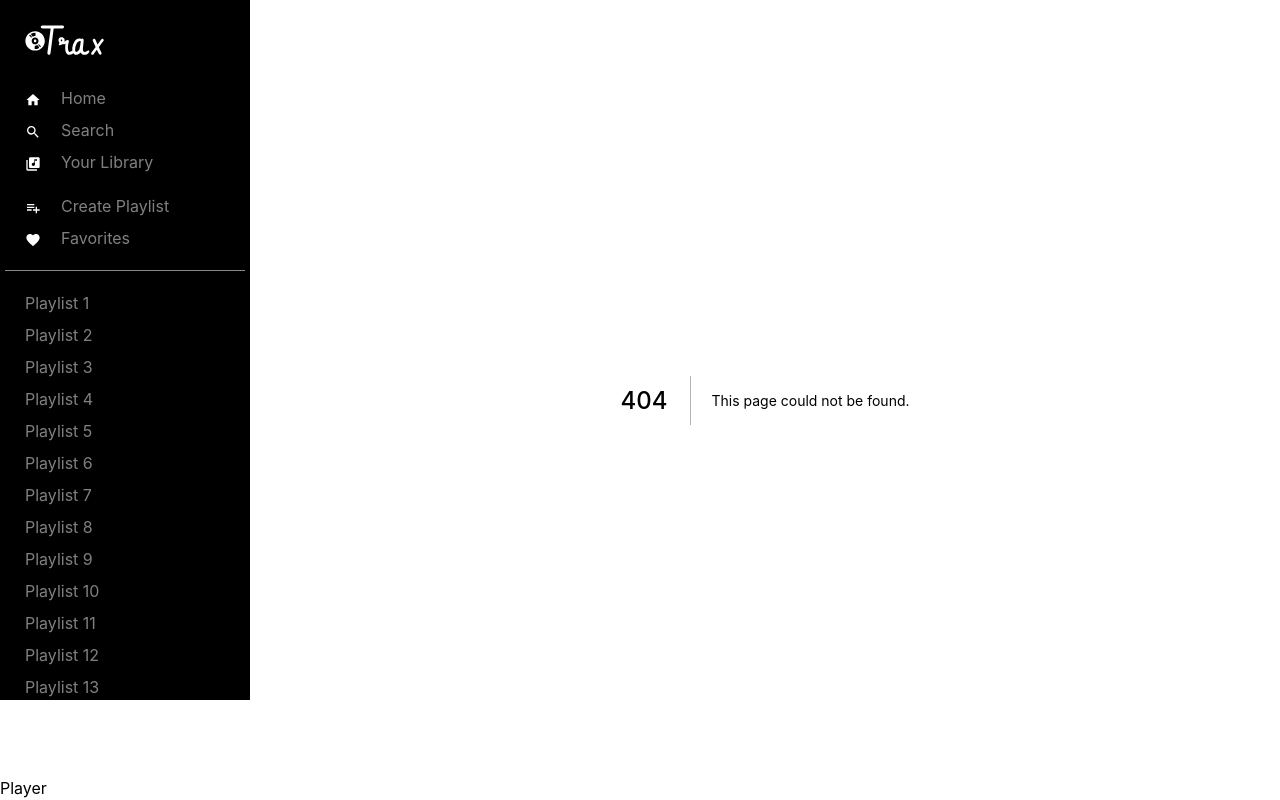
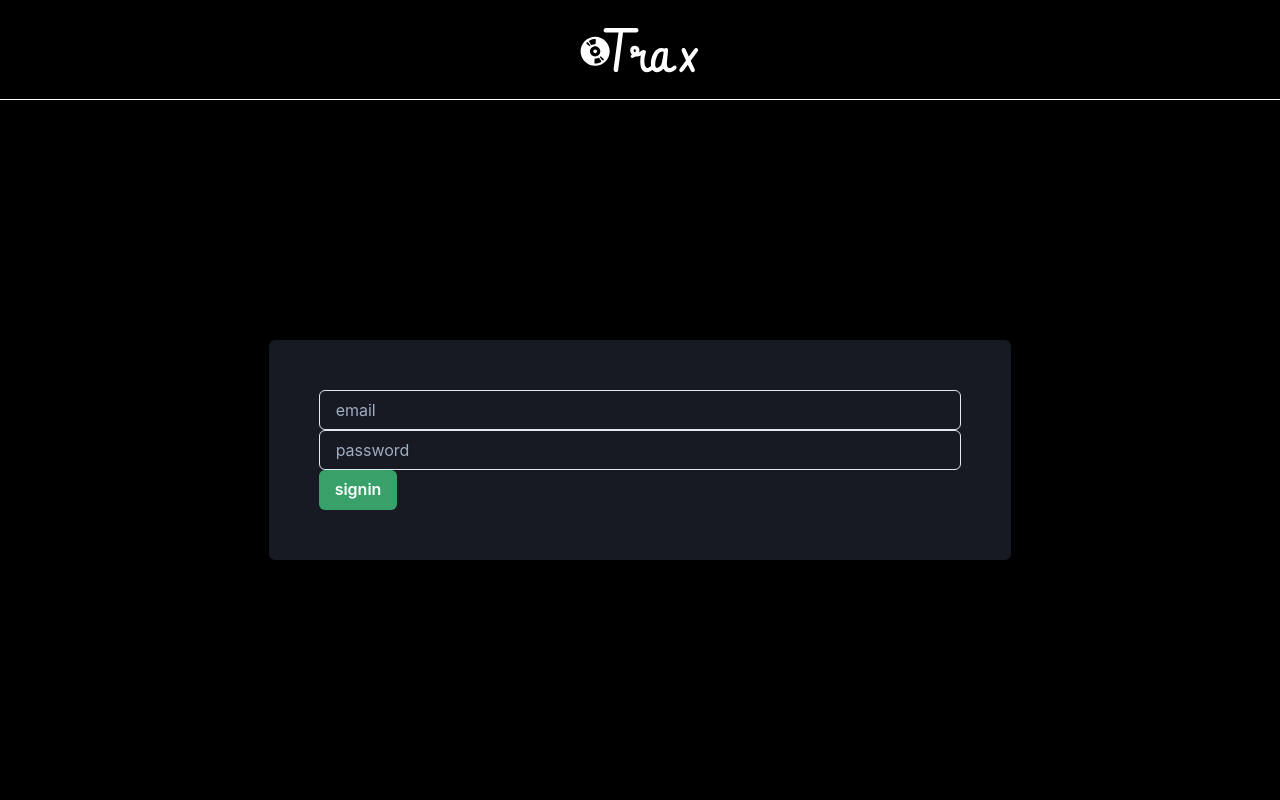
Before and after one commit to hardik6869/Next-App, a Next.js app: page /signin in a window 1280 px wide. Before the commit this address had no page. Built offline with nearby package versions, Linux system fonts and the light colour scheme.

Commit message:
Auth Form

```diff
--- /dev/null
+++ b/components/authForm.tsx
@@ -0,0 +1,60 @@
+import { Box, Flex, Input, Button } from "@chakra-ui/react";
+import NextImage from "next/image";
+import { useRouter } from "next/router";
+import { FC, useState } from "react";
+import { useSWRConfig } from "swr";
+import { auth } from "../lib/mutations";
+
+const AuthForm: FC<{ mode: "signin" | "signup" }> = ({ mode }) => {
+  const [email, setEmail] = useState("");
+  const [password, setPassword] = useState("");
+  const [isLoading, setIsLoading] = useState(false);
+  const router = useRouter();
+
+  const handleSubmit = async (e) => {
+    e.preventDefault();
+    setIsLoading(true);
+
+    await auth(mode, { email, password });
+    setIsLoading(false);
+    router.push("/");
+  };
+  return (
+    <Box height="100vh" width="100vw" bg="black" textColor="white">
+      <Flex
+        justify="center"
+        align="center"
+        height="100px"
+        borderBottom="white 1px solid"
+      >
+        <NextImage src="/logo.svg" height={60} width={120} />
+      </Flex>
+      <Flex justify="center" align="center" height="calc(100vh - 100px)">
+        <Box padding="50px" bg="gray.900" borderRadius="6px">
+          <form onSubmit={handleSubmit}>
+            <Input
+              placeholder="email"
+              type="email"
+              onChange={(e) => setEmail(e.target.value)}
+            />
+            <Input
+              placeholder="password"
+              type="password"
+              onChange={(e) => setPassword(e.target.value)}
+            />
+            <Button
+              type="submit"
+              bg="green.500"
+              isLoading={isLoading}
+              sx={{ "&:hover": { bg: "green.300" } }}
+            >
+              {mode}
+            </Button>
+          </form>
+        </Box>
+      </Flex>
+    </Box>
+  );
+};
+
+export default AuthForm;
--- a/package.json
+++ b/package.json
@@ -20,7 +20,8 @@
     "next": "12.1.6",
     "react": "18.1.0",
     "react-dom": "18.1.0",
-    "react-icons": "^4.3.1"
+    "react-icons": "^4.3.1",
+    "swr": "^1.3.0"
   },
   "devDependencies": {
     "@types/node": "^17.0.32",
--- a/pages/_app.tsx
+++ b/pages/_app.tsx
@@ -32,9 +32,13 @@ const theme = extendTheme({
 function MyApp({ Component, pageProps }) {
   return (
     <ChakraProvider theme={theme}>
-      <PlayLayout>
+      {Component.authPage ? (
         <Component {...pageProps} />
-      </PlayLayout>
+      ) : (
+        <PlayLayout>
+          <Component {...pageProps} />
+        </PlayLayout>
+      )}
     </ChakraProvider>
   );
 }
--- /dev/null
+++ b/pages/signin.tsx
@@ -0,0 +1,7 @@
+import AuthForm from "../components/authForm";
+
+const SignIn = () => {
+  return <AuthForm mode="signin" />;
+};
+SignIn.authPage = true;
+export default SignIn;
```
Also changed, not shown: pages/signup.tsx (added, +9 -0 lines), 1 other file (tests, documents, lock files or other folders).
